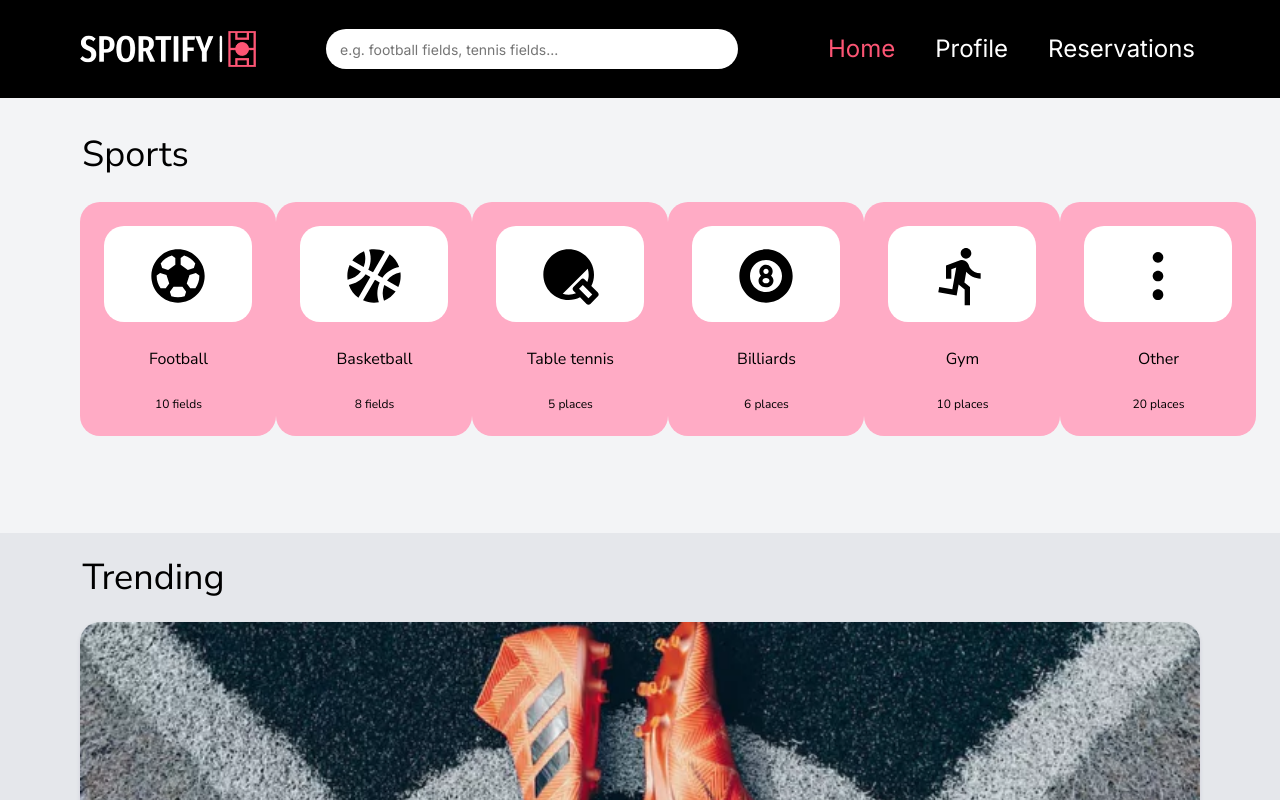
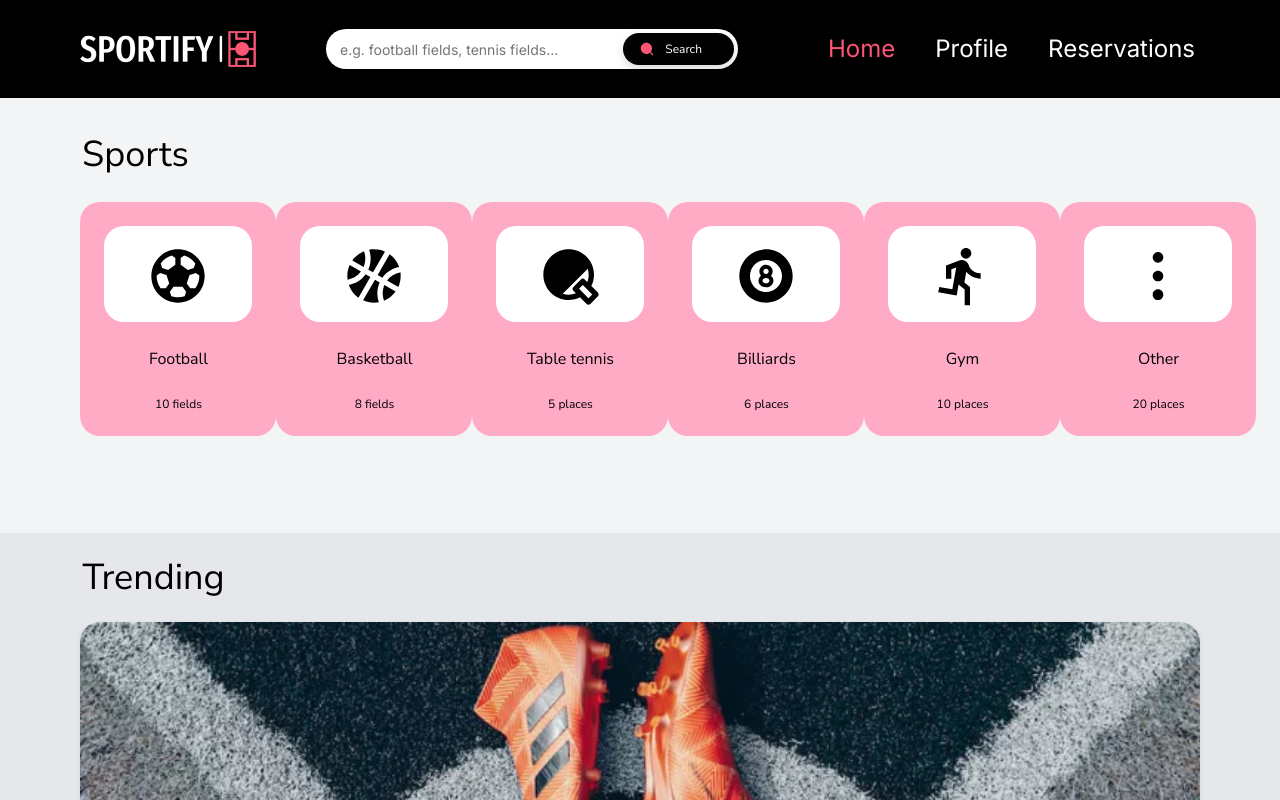
Before and after one commit to ervinvladic/HCI-frontend, an Angular app: page / in a window 1280 px wide. Shown: the top 800 px of the page. Built offline with nearby package versions, Linux system fonts and the light colour scheme.

Commit message:
navbar search fix

```diff
--- a/src/app/components/navbar/navbar.component.css
+++ b/src/app/components/navbar/navbar.component.css
@@ -53,7 +53,7 @@
 .navbar-buttons {
   gap: 10px;
   top: 4px;
-  left: 456.5px;
+  right: 4px;
   display: flex;
   padding: 8px 32px 8px 16px;
   overflow: hidden;
```
